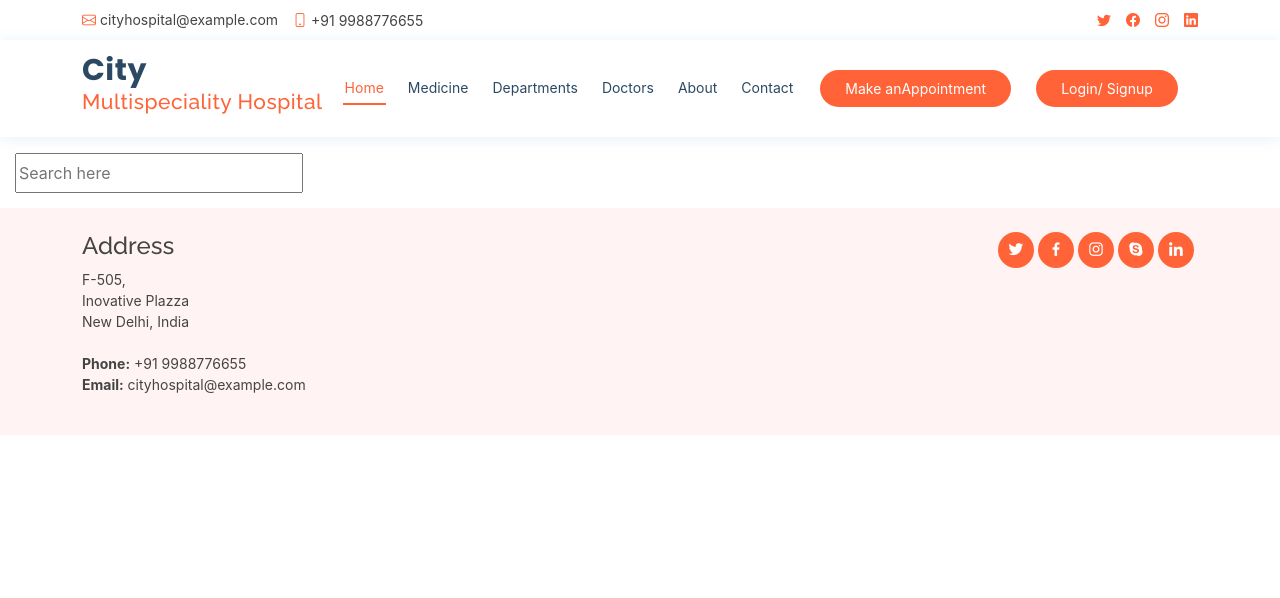
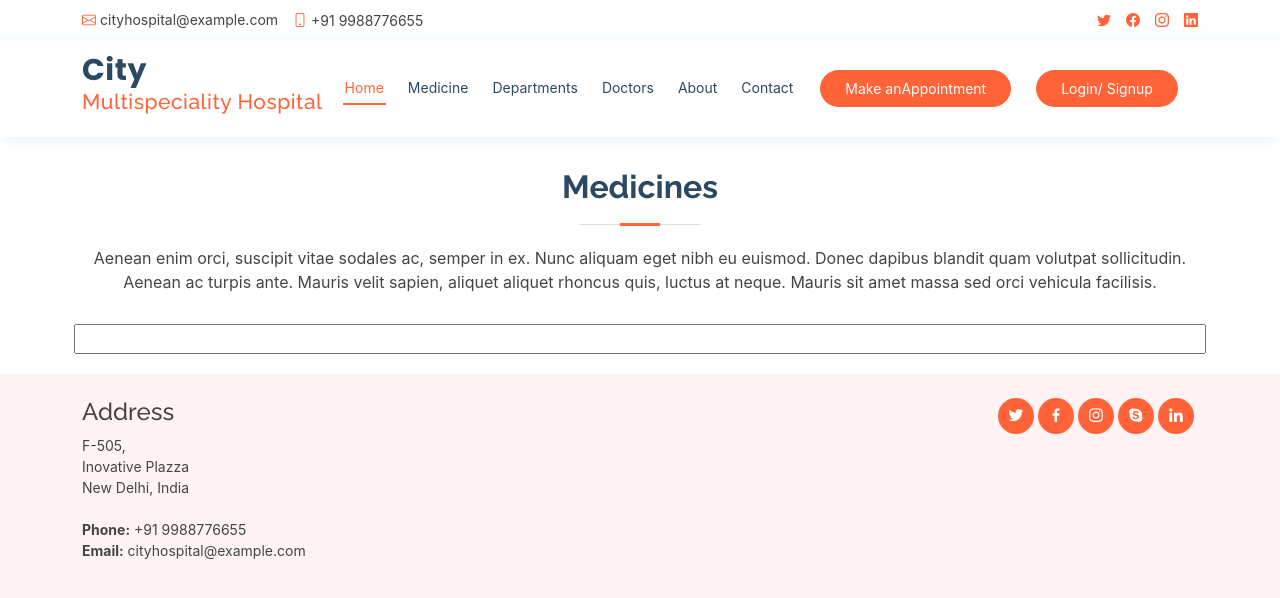
Before and after one commit to Sudip-Gajera/React, a React (Create React App) app: page /medicine in a window 1280 px wide. Shown: the top 598 px of the page. Built offline with nearby package versions, Linux system fonts and the light colour scheme.

Commit message:
03-07-23 Searching, Listing Medicine Data

```diff
--- a/src/Admin/containers/Medicine.js
+++ b/src/Admin/containers/Medicine.js
@@ -145,11 +145,13 @@ export default function Medicine() {
 
     //2  4
     return (
-        <div className='text-center'>
+        <div>
+            <div>
             <h1>Medicine Part</h1>
             <Button variant="outlined" onClick={handleClickOpen}>
                 Add Medicine
             </Button>
+            </div>
             <Dialog open={open} onClose={handleClose}>
                 <DialogTitle>{update ? "Edit Medicine Data" : "Add Medicine"}</DialogTitle>
                 <form action='#' method='post' onSubmit={handleSubmit}>
@@ -219,7 +221,7 @@ export default function Medicine() {
                     //         paginationModel: { page: 0, pageSize: 5 },
                     //     },
                     // }}
-                    pageSizeOptions={[5, 10]}
+                    // pageSizeOptions={[5, 10]}
                 // checkboxSelection
                 />
             </div>
--- a/src/Routes/UserRoute.js
+++ b/src/Routes/UserRoute.js
@@ -12,7 +12,7 @@ import Doctor from '../User/containers/Doctor';
 import Auth from '../User/containers/Auth';
 import VisitingDoctors from '../User/containers/VisitingDoctors';
 import NotFound from '../User/containers/NotFound';
-import Medicine_User from '../User/containers/Medicine_User';
+import Medicines from '../User/Medicine/Medicines';
 
 function UserRoute(props) {
     return (
@@ -34,7 +34,7 @@ function UserRoute(props) {
                 </Route>
                 <Route path='*' element={<NotFound />} />
                 <Route path='/auth' element={<Auth />} />
-                <Route path='/medicine' element={<Medicine_User />} />
+                <Route path='/medicine' element={<Medicines />} />
             </Routes>
             <Footer />
         </>
--- /dev/null
+++ b/src/User/Medicine/ListMedicines.js
@@ -0,0 +1,18 @@
+import React from 'react';
+import CustomCard from '../components/UI/CustomCard';
+
+function ListMedicines({ mData }) {
+    return (
+        <>
+            {mData.map((v, i) => {
+                return (
+                    <div className='col-md-3'>
+                        <CustomCard values={v}/>
+                    </div>
+                )
+            })}
+        </>
+    )
+}
+
+export default ListMedicines;
--- /dev/null
+++ b/src/User/Medicine/Medicines.js
@@ -0,0 +1,47 @@
+import React, { useEffect, useState } from 'react';
+import ListMedicines from './ListMedicines';
+
+function Medicines(props) {
+    const [data, setData] = useState([]);
+    const [filterData, setFilterData] = useState([]);
+
+    useEffect(() => {
+        let localData = JSON.parse(localStorage.getItem("medicine"));
+        if (localData !== null) {
+            setData(localData);
+        }
+    }, [])
+
+    const handleSearch = (val) => {
+        let localData = JSON.parse(localStorage.getItem("medicine"));
+
+        let fData = localData.filter((v) =>
+            v.name.toLowerCase().includes(val.toLowerCase()) ||
+            v.price.toString().includes(val) ||
+            v.date.toString().includes(val) ||
+            v.disc.toLowerCase().includes(val.toLowerCase)
+        )
+
+        console.log(fData);
+        setFilterData(fData);
+    }
+
+    return (
+        <section id="medicines" className="medicines">
+            <div className="container">
+                <div className="section-title">
+                    <h2>Medicines</h2>
+                    <p>Aenean enim orci, suscipit vitae sodales ac, semper in ex. Nunc aliquam eget nibh eu euismod. Donec dapibus
+                        blandit quam volutpat sollicitudin. Aenean ac turpis ante. Mauris velit sapien, aliquet aliquet rhoncus quis,
+                        luctus at neque. Mauris sit amet massa sed orci vehicula facilisis.</p>
+                </div>
+                <div className='row g-3'>
+                    <input type='search' name='search' onChange={(e) => handleSearch(e.target.value)} />
+                    <ListMedicines mData={filterData.length > 0 ? filterData: data} />
+                </div>
+            </div>
+        </section>
+    );
+}
+
+export default Medicines;
--- /dev/null
+++ b/src/User/components/UI/CustomCard.js
@@ -0,0 +1,45 @@
+import React from 'react';
+import { Button, Card, CardBody, CardSubtitle, CardText, CardTitle } from 'reactstrap';
+
+function CustomCard({ values }) {
+    return (
+        <div>
+            <Card
+                style={{
+                    width: '18rem'
+                }}
+            >
+                {
+                    values.url ? <img
+                        alt="Sample"
+                        src="https://picsum.photos/300/200"
+                    /> : null
+                }
+                <CardBody>
+                    <CardTitle tag="h5">
+                        {values.name}
+                    </CardTitle>
+                    <CardSubtitle
+                        className="mb-2 text-muted"
+                        tag="h6"
+                    >
+                        {values.price} $
+                    </CardSubtitle>
+                    <CardText>
+                        {values.disc}
+                    </CardText>
+                    <CardText>
+                        Expiry Date: {values.date}
+                    </CardText>
+                    {
+                        values.btn ? <Button>
+                            Button
+                        </Button> : null
+                    }
+                </CardBody>
+            </Card>
+        </div>
+    );
+}
+
+export default CustomCard;
--- a/src/User/containers/Medicine_User.js
+++ /dev/null
@@ -1,76 +0,0 @@
-import { Card, CardBody, CardTitle, CardSubtitle, CardText } from 'reactstrap';
-import React, { useState, useEffect } from 'react';
-import { Margin } from '@mui/icons-material';
-
-function Medicine_User(props) {
-
-    const [data, setData] = useState([]);
-    const [searchInput, setSearchInput] = useState("");
-    console.log(searchInput);
-
-
-
-    useEffect(() => {
-        let localdata = JSON.parse(localStorage.getItem("medicine"));
-        if (localdata !== null) {
-            setData(localdata);
-        }
-    }, [])
-
-    const handleChange = (e) => {
-        e.preventDefault();
-        setSearchInput(e.target.value.toLowerCase());
-    };
-
-    if (searchInput.length > 0) {
-        data.filter((v) => {
-            return v.name.match(searchInput);
-        });
-    }
-
-    return (
-        <div style={{ margin: '15px' }}>
-            <input style={{
-                width: '18rem',
-                height: '40px',
-            }}
-                type="search"
-                placeholder="Search here"
-                onChange={handleChange}
-                value={searchInput} />
-            <div className='row'>
-                {data.map((v, i) => {
-                    return (
-                        <Card
-                            style={{
-                                width: '17rem',
-                                margin: '15px'
-                            }}
-                        >
-                            <CardBody>
-                                <CardTitle tag="h5"> {v.name} </CardTitle>
-                                <CardText>
-                                    {v.disc}
-                                </CardText>
-                                <CardSubtitle
-                                    className="mb-2"
-                                    tag="h6"
-                                >
-                                    {v.price} $
-                                </CardSubtitle>
-                                <CardSubtitle
-                                    className="mb-2"
-                                    tag="h6"
-                                >
-                                    Expiry: {v.date}
-                                </CardSubtitle>
-                            </CardBody>
-                        </Card>
-                    )
-                })}
-            </div>
-        </div>
-    );
-}
-
-export default Medicine_User;
```
